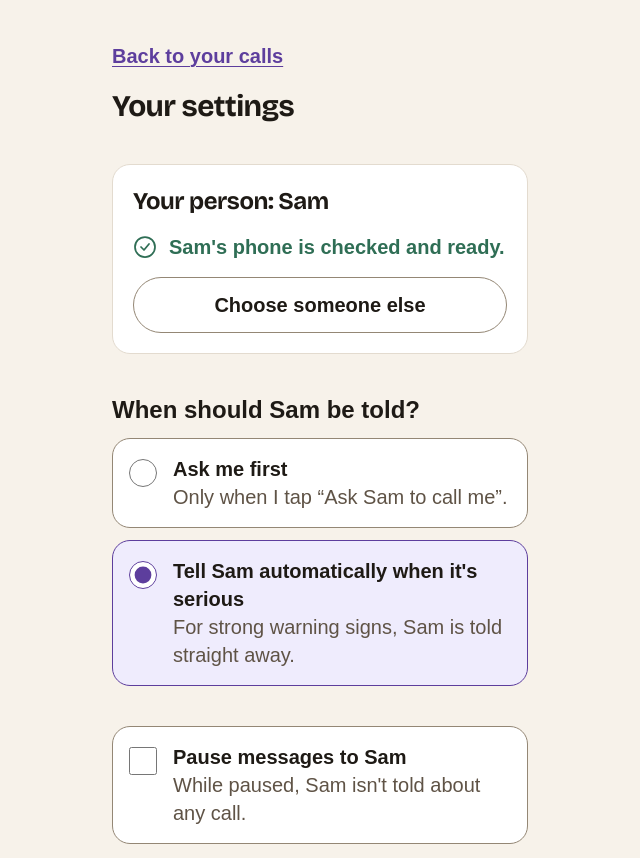
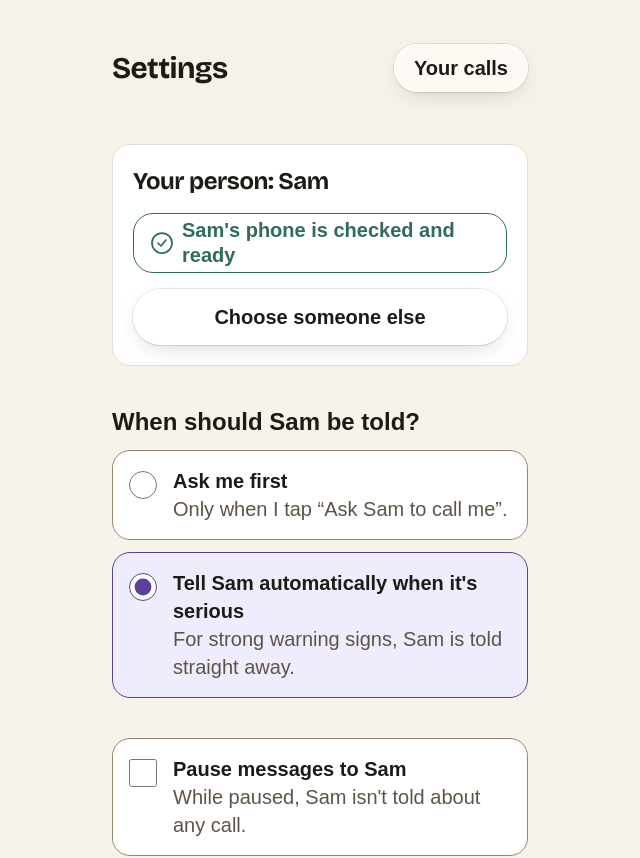
Before and after one commit to owenbonc/Halo, a Next.js app: page /grandma/setup in a window 1280 px wide. Shown: the top 858 px of the page, without its empty margins (320-960 px from the left). Built offline with nearby package versions, Linux system fonts and the light colour scheme; no server answers; the database is empty; a web font is replaced by a local one.

Commit message:
Add bulk's glass and material, pills and panels to the shared look

```diff
--- a/app/globals.css
+++ b/app/globals.css
@@ -40,6 +40,27 @@
   --ochre-700: oklch(50% 0.082 68);
   --fern-50: oklch(95% 0.028 165);
   --fern-700: oklch(49% 0.077 165);
+
+  --elevation-float: 0 8px 24px -8px rgb(30 26 21 / 0.18), 0 2px 6px -2px rgb(30 26 21 / 0.08);
+
+  /* Glass (from bulk): translucent white or lavender over a blur, with a bright edge and top highlight. */
+  --glass: rgb(255 255 255 / 0.55);
+  --glass-hover: rgb(255 255 255 / 0.68);
+  --glass-pressed: rgb(255 255 255 / 0.8);
+  --glass-fallback: rgb(255 255 255 / 0.92);
+  --glass-edge: rgb(255 255 255 / 0.75);
+  --glass-highlight: rgb(255 255 255 / 0.9);
+  /* Stronger than bulk's 50% so the primary action still reads as primary for older eyes. */
+  --glass-accent: color-mix(in oklab, var(--lavender-300) 62%, transparent);
+  --glass-accent-hover: color-mix(in oklab, var(--lavender-300) 72%, transparent);
+  --glass-accent-pressed: color-mix(in oklab, var(--lavender-300) 84%, transparent);
+  --glass-accent-edge: rgb(255 255 255 / 0.6);
+  /* A faint ink hairline keeps the button's edge visible on pale paper, where a white edge vanishes. */
+  --glass-outline: 0 0 0 1px rgb(30 26 21 / 0.1);
+
+  /* Material: translucent paper for bars that stay on screen while content scrolls under them. */
+  --material: color-mix(in oklab, var(--sand-50) 78%, transparent);
+  --material-fallback: color-mix(in oklab, var(--sand-50) 96%, transparent);
 }
 
 @theme inline {
@@ -71,15 +92,15 @@
   --color-caution-soft: var(--ochre-50);
   --color-clear: var(--fern-700);
   --color-clear-soft: var(--fern-50);
+
+  /* Shadows belong to floating layers only; cards on the page use a 1px line border. */
+  --shadow-float: var(--elevation-float);
 }
 
 @theme {
   --radius-chip: 12px;
   --radius-card: 18px;
   --radius-sheet: 24px;
-
-  /* Shadows belong to floating layers only; cards on the page use a 1px line border. */
-  --shadow-float: 0 8px 24px -8px rgb(30 26 21 / 0.18), 0 2px 6px -2px rgb(30 26 21 / 0.08);
 
   --ease-out: cubic-bezier(0.23, 1, 0.32, 1);
 }
@@ -166,3 +187,94 @@
     text-decoration-thickness: 1px;
   }
 }
+
+/* Translucent material for bars that stay on screen. Solid paper when blur is missing or unwanted. */
+@utility material {
+  background-color: var(--material);
+  -webkit-backdrop-filter: blur(20px) saturate(160%);
+  backdrop-filter: blur(20px) saturate(160%);
+
+  @supports not ((backdrop-filter: blur(1px)) or (-webkit-backdrop-filter: blur(1px))) {
+    background-color: var(--material-fallback);
+  }
+
+  @media (prefers-reduced-transparency: reduce), (prefers-contrast: more) {
+    background-color: var(--sand-50);
+    -webkit-backdrop-filter: none;
+    backdrop-filter: none;
+  }
+}
+
+/* Clear glass for secondary buttons and big choices. Solid white with a real border when blur is missing or unwanted. */
+@utility glass {
+  background-color: var(--glass);
+  -webkit-backdrop-filter: blur(20px) saturate(180%);
+  backdrop-filter: blur(20px) saturate(180%);
+  box-shadow:
+    inset 0 1px 0 var(--glass-highlight),
+    inset 0 0 0 1px var(--glass-edge),
+    var(--glass-outline),
+    var(--elevation-float);
+
+  @media (hover: hover) and (pointer: fine) {
+    &:hover:not(:disabled) {
+      background-color: var(--glass-hover);
+    }
+  }
+
+  &:active:not(:disabled) {
+    background-color: var(--glass-pressed);
+  }
+
+  @supports not ((backdrop-filter: blur(1px)) or (-webkit-backdrop-filter: blur(1px))) {
+    background-color: var(--glass-fallback);
+  }
+
+  @media (prefers-reduced-transparency: reduce), (prefers-contrast: more) {
+    background-color: var(--sand-0);
+    -webkit-backdrop-filter: none;
+    backdrop-filter: none;
+    box-shadow: inset 0 0 0 1px var(--sand-500);
+
+    &:active:not(:disabled) {
+      background-color: var(--sand-100);
+    }
+  }
+}
+
+/* Lavender glass for primary actions. Solid lavender when blur is missing or unwanted. */
+@utility glass-accent {
+  background-color: var(--glass-accent);
+  -webkit-backdrop-filter: blur(20px) saturate(180%);
+  backdrop-filter: blur(20px) saturate(180%);
+  box-shadow:
+    inset 0 1px 0 var(--glass-highlight),
+    inset 0 0 0 1px var(--glass-accent-edge),
+    var(--glass-outline),
+    var(--elevation-float);
+
+  @media (hover: hover) and (pointer: fine) {
+    &:hover:not(:disabled) {
+      background-color: var(--glass-accent-hover);
+    }
+  }
+
+  &:active:not(:disabled) {
+    background-color: var(--glass-accent-pressed);
+  }
+
+  @supports not ((backdrop-filter: blur(1px)) or (-webkit-backdrop-filter: blur(1px))) {
+    background-color: var(--lavender-300);
+  }
+
+  @media (prefers-reduced-transparency: reduce), (prefers-contrast: more) {
+    background-color: var(--lavender-300);
+    -webkit-backdrop-filter: none;
+    backdrop-filter: none;
+    box-shadow: inset 0 0 0 1px var(--lavender-700);
+
+    &:active:not(:disabled) {
+      background-color: oklch(from var(--lavender-300) calc(l - 0.06) c h);
+    }
+  }
+}
--- a/app/grandma/setup/page.tsx
+++ b/app/grandma/setup/page.tsx
@@ -4,6 +4,7 @@ import { type ReactNode, useEffect, useId, useState } from 'react';
 import { Button } from '@/components/ui/Button';
 import { Card } from '@/components/ui/band';
 import { Check, CircleCheck, Cross } from '@/components/ui/icons';
+import { Pill } from '@/components/ui/Pill';
 import type { Settings } from '@/lib/types';
 
 type Save = 'idle' | 'saving' | 'saved' | 'failed';
@@ -44,14 +45,14 @@ export default function SetupPage() {
 
   return (
     <section className="space-y-10 pb-24">
-      <header className="space-y-2">
+      <header className="material sticky top-0 z-10 -mx-4 flex items-center justify-between gap-4 px-4 pt-[max(0.75rem,env(safe-area-inset-top))] pb-3">
+        <h1 className="text-3xl font-bold">Settings</h1>
         <Link
           href="/grandma"
-          className="inline-flex min-h-12 items-center font-semibold text-accent-ink underline"
+          className="glass inline-flex min-h-12 items-center rounded-full px-5 font-semibold text-ink"
         >
-          Back to your calls
+          Your calls
         </Link>
-        <h1 className="text-3xl font-bold">Your settings</h1>
       </header>
       {/* Pinned to the bottom so the confirmation shows next to whichever control was tapped. */}
       <p
@@ -59,7 +60,7 @@ export default function SetupPage() {
         className={
           save === 'idle'
             ? 'sr-only'
-            : `fixed inset-x-4 bottom-[max(1rem,env(safe-area-inset-bottom))] z-10 mx-auto max-w-md rounded-chip p-4 font-semibold shadow-float ${save === 'failed' ? 'bg-danger text-surface' : 'bg-ink text-bg'}`
+            : `fixed inset-x-4 bottom-[max(1rem,env(safe-area-inset-bottom))] z-10 mx-auto max-w-md rounded-full px-6 py-4 text-center font-semibold shadow-float ${save === 'failed' ? 'bg-danger text-surface' : 'bg-ink text-bg'}`
         }
       >
         {save === 'saving' && 'Saving…'}
@@ -97,7 +98,7 @@ export default function SetupPage() {
         hint={`While paused, ${contact} isn't told about any call.`}
       />
 
-      <section className="space-y-4">
+      <Card className="space-y-4">
         <h2 className="text-2xl font-bold">What {contact} sees</h2>
         <List
           icon={<Check className="mt-1 size-6 text-clear" />}
@@ -117,7 +118,7 @@ export default function SetupPage() {
             'Calls that showed no warning signs',
           ]}
         />
-      </section>
+      </Card>
     </section>
   );
 }
@@ -173,10 +174,10 @@ function ContactSection({
     <Card className="space-y-4">
       <h2 className="text-2xl font-bold">Your person: {contact.name}</h2>
       {contact.verified ? (
-        <p className="flex items-center gap-3 font-semibold text-clear">
+        <Pill tone="none">
           <CircleCheck />
-          {contact.name}'s phone is checked and ready.
-        </p>
+          {contact.name}'s phone is checked and ready
+        </Pill>
       ) : (
         <div className="space-y-3">
           <p>
--- a/app/page.tsx
+++ b/app/page.tsx
@@ -33,7 +33,7 @@ export default function RolePicker() {
             key={role}
             href={`/${role}`}
             onClick={() => saveRole(role)}
-            className="flex min-h-24 w-full flex-col items-start justify-center gap-1 rounded-card border border-line-strong bg-surface px-6 py-4 text-left transition-[transform,background-color] duration-100 ease-out hover:bg-surface-hover active:scale-[0.97]"
+            className="glass flex min-h-24 w-full flex-col items-start justify-center gap-1 rounded-card px-6 py-4 text-left transition-[transform,background-color] duration-100 ease-out active:scale-[0.97]"
           >
             <span className="font-display text-3xl font-bold tracking-[-0.02em]">{label}</span>
             <span className="font-normal text-ink-2">{hint}</span>
--- a/components/grandma/VoiceNote.tsx
+++ b/components/grandma/VoiceNote.tsx
@@ -1,7 +1,9 @@
 'use client';
 import { useEffect, useState } from 'react';
 import { Button } from '@/components/ui/Button';
+import { Card } from '@/components/ui/band';
 import { Mic } from '@/components/ui/icons';
+import { Pill } from '@/components/ui/Pill';
 import { startRecording } from '@/lib/recorder';
 
 type State =
@@ -63,16 +65,18 @@ export function VoiceNote() {
   };
 
   return (
-    <section className="space-y-3">
+    <Card className="space-y-4">
       <h2 className="text-2xl font-bold">Did you answer a call yourself?</h2>
       <p className="text-ink-2">
         Tell us what the caller said, in your own words. Take as long as you need.
       </p>
       {state.kind === 'recording' ? (
         <>
-          <p className="flex items-center gap-3 text-2xl font-semibold" role="status">
-            <span className="size-3 rounded-full bg-accent-ink motion-safe:animate-pulse" />
-            Listening <span className="tabular-nums">{minutes(now - state.since)}</span>
+          <p role="status">
+            <Pill tone="accent" className="text-2xl">
+              <span className="size-3 rounded-full bg-accent-ink motion-safe:animate-pulse" />
+              Listening <span className="tabular-nums">{minutes(now - state.since)}</span>
+            </Pill>
           </p>
           <Button onClick={finish}>I've finished, check it</Button>
         </>
@@ -87,6 +91,6 @@ export function VoiceNote() {
           {state.message}
         </p>
       )}
-    </section>
+    </Card>
   );
 }
--- a/components/ui/Button.tsx
+++ b/components/ui/Button.tsx
@@ -1,8 +1,8 @@
 import type { ComponentProps } from 'react';
 
 const VARIANT = {
-  primary: 'bg-accent text-on-accent hover:bg-accent-hover active:bg-accent-strong',
-  secondary: 'border border-line-strong bg-surface text-ink hover:bg-surface-hover',
+  primary: 'glass-accent text-on-accent',
+  secondary: 'glass text-ink',
 };
 export type ButtonVariant = keyof typeof VARIANT;
 
--- /dev/null
+++ b/components/ui/Pill.tsx
@@ -0,0 +1,37 @@
+import type { ComponentProps } from 'react';
+import type { Band } from '@/lib/types';
+import { BAND_TONE } from './band';
+
+const TONE = {
+  neutral: 'border-line bg-surface text-ink-2',
+  accent: 'border-accent-ink/30 bg-accent-soft text-accent-ink',
+};
+
+// A small rounded label for one fact (caller, time, scam type, status). Not a button.
+// Radius is half the one-line height, so it is a true pill on one line and still tidy when it wraps.
+export function Pill({
+  tone = 'neutral',
+  className = '',
+  ...props
+}: ComponentProps<'span'> & { tone?: keyof typeof TONE | Band }) {
+  const colours =
+    tone === 'neutral' || tone === 'accent'
+      ? TONE[tone]
+      : `border-current bg-surface ${BAND_TONE[tone].text}`;
+  return (
+    <span
+      {...props}
+      className={`inline-flex min-h-10 items-center gap-2 rounded-[1.25rem] border px-4 py-1 font-semibold leading-tight ${colours} ${className}`}
+    />
+  );
+}
+
+// A white panel that groups one chunk inside a card or on the page.
+export function Panel({ className = '', ...props }: ComponentProps<'div'>) {
+  return (
+    <div
+      {...props}
+      className={`space-y-3 rounded-card border border-line bg-surface p-4 ${className}`}
+    />
+  );
+}
```
Also changed, not shown: app/grandma/page.tsx (+13 -5 lines), components/grandma/CallCard.tsx (+24 -14 lines), 1 other file (tests, documents, lock files or other folders).
